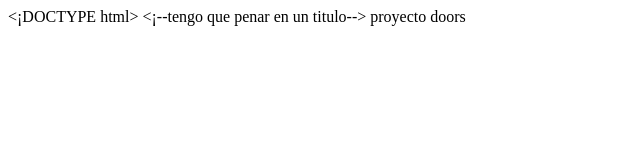
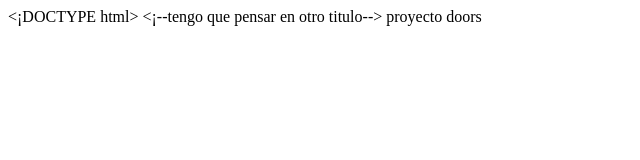
Before and after one commit to Lt892/proyect-doors-, a plain HTML site: page index.html in a window 1280 px wide. Shown: the full height of the page, 0-640 px from the left. Drawn offline with Linux system fonts and the light colour scheme.

Commit message:
Update index.html

```diff
--- a/index.html
+++ b/index.html
@@ -1,4 +1,17 @@
 <¡DOCTYPE html>
-<htl 5>
-  <¡--tengo que penar en un titulo-->
+<html 5>
+  <¡--tengo que pensar en otro titulo-->
   <head>proyecto doors</head>
+  <body>
+
+
+
+
+
+
+
+
+
+
+  </body>
+  </html>
```
